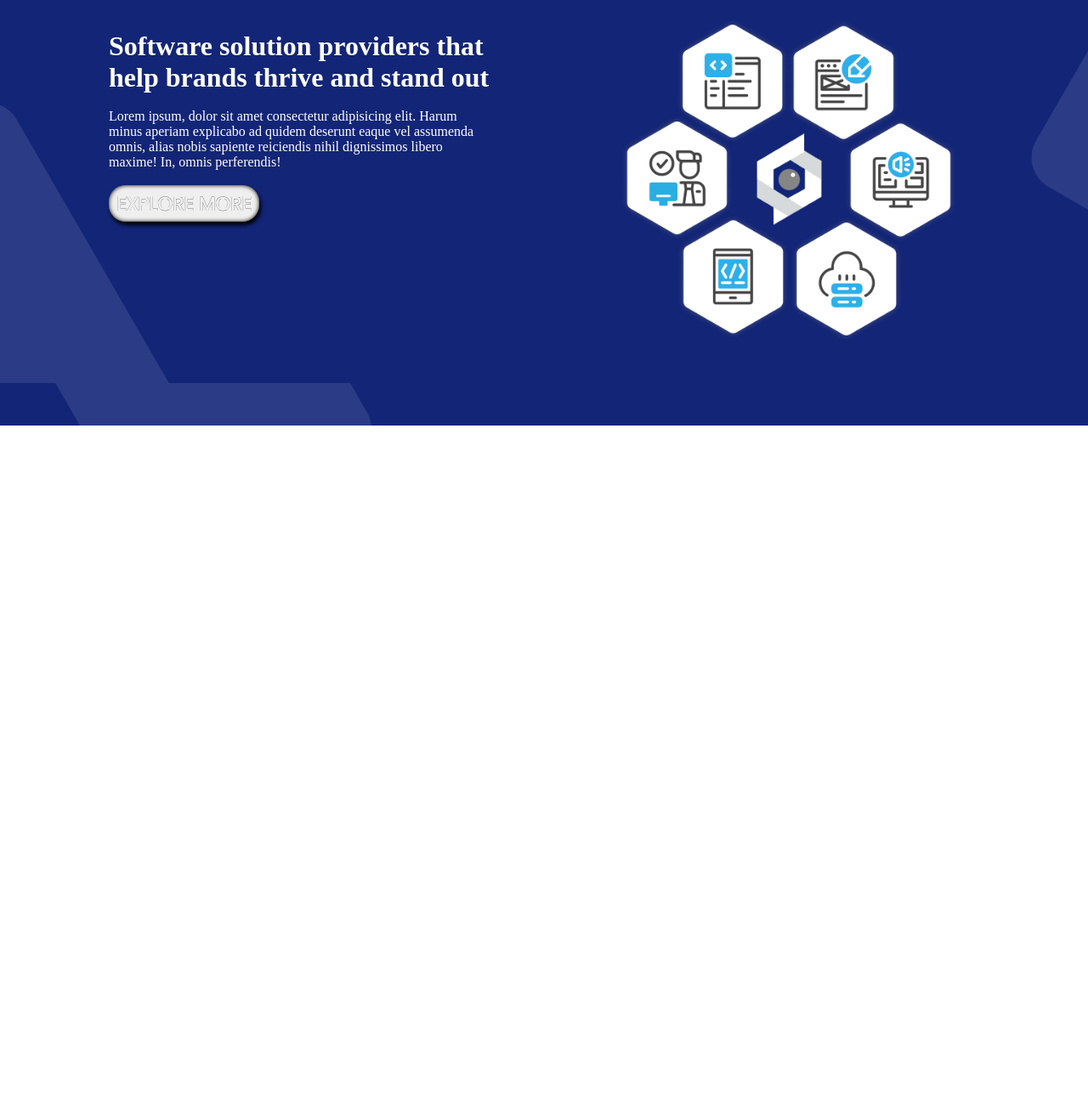
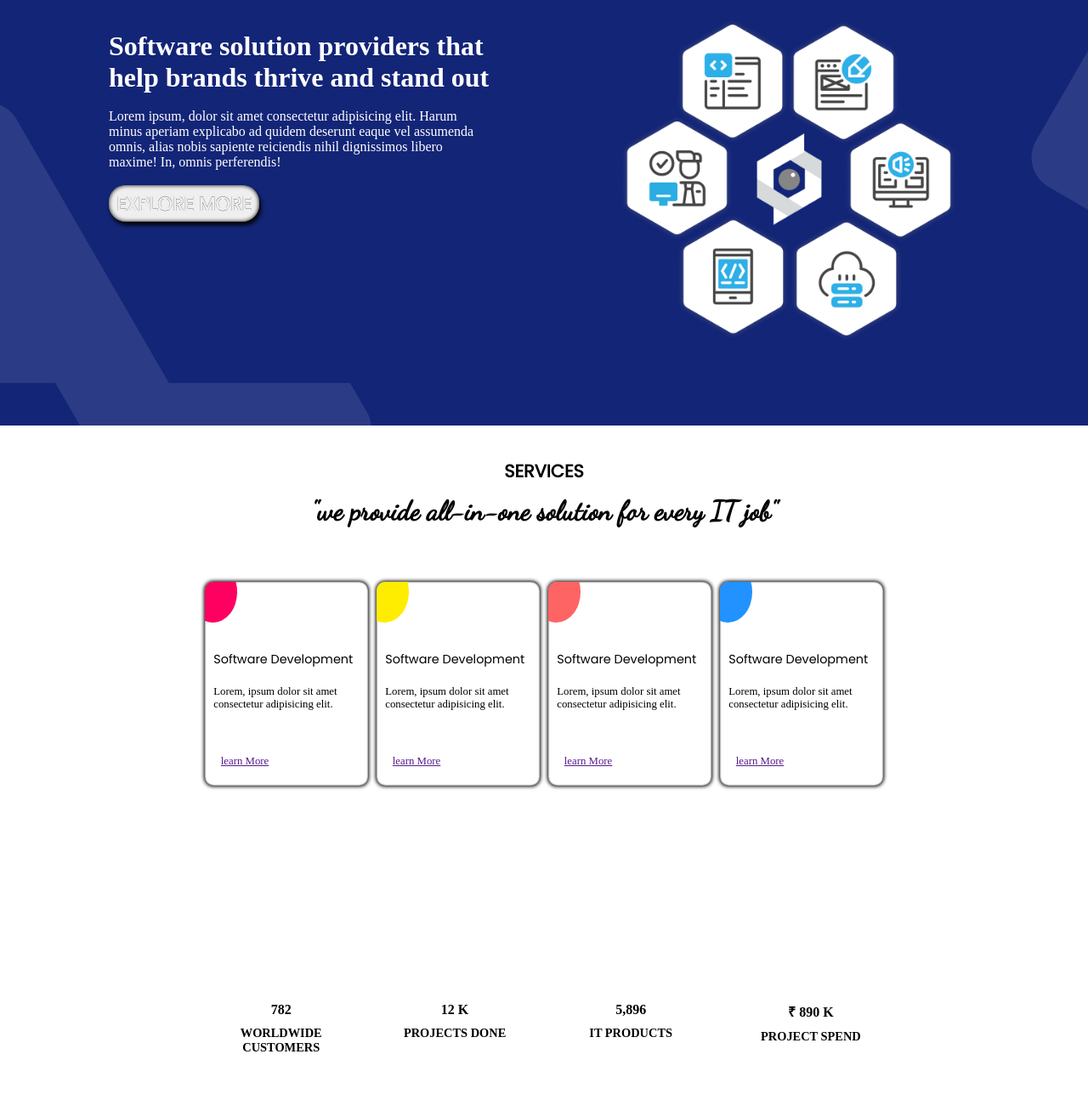
Before and after one commit to JaiiSingh/about-section_and_navbar, a plain HTML site: page index.html in a window 1280 px wide. Shown: the part 299-1600 px from the top of the page at 85% size. Before the commit the page ends 800 px from the top, so only its background shows below. Drawn offline with Linux system fonts and the light colour scheme.

Commit message:
services section updated

```diff
--- a/index.html
+++ b/index.html
@@ -9,7 +9,8 @@
 </head>
 
 <body>
-    <div class="container">
+    <section id="home">
+        <div class="home-container">
             <nav class="navbar">
                     <button class="btn">
                         <div class="btn-bg"></div>
@@ -63,6 +64,55 @@
             </div>
             <img src="./service icon.png" alt="services icon">
         </div>
+    </section>
+
+
+    <section id="services">
+        <div class="service-container">
+            <h3>services</h5>
+            <p>&quot;we provide all-in-one solution for every IT job&quot;</p>
+            <div class="s-cards">
+                <div class="s-card-body">
+                   <div> <h4>Software Development</h4>
+                    <p>Lorem, ipsum dolor sit amet consectetur adipisicing elit.</p>
+                    <a href="">learn More</a></div>
+                    <div class="s-card-bg-circle s-card-c1"></div>
+                </div>
+                <div class="s-card-body">
+                    <div> <h4>Software Development</h4>
+                        <p>Lorem, ipsum dolor sit amet consectetur adipisicing elit.</p>
+                        <a href="">learn More</a></div>
+                        <div class="s-card-bg-circle s-card-c2"></div>
+                </div>
+                <div class="s-card-body">
+                    <div> <h4>Software Development</h4>
+                        <p>Lorem, ipsum dolor sit amet consectetur adipisicing elit.</p>
+                        <a href="">learn More</a></div>
+                        <div class="s-card-bg-circle s-card-c3"></div>
+                </div>
+                <div class="s-card-body">
+                    <div> <h4>Software Development</h4>
+                        <p>Lorem, ipsum dolor sit amet consectetur adipisicing elit.</p>
+                        <a href="">learn More</a></div>
+                        <div class="s-card-bg-circle s-card-c4"></div>
+                </div>
+            </div>
+            <div class="company-info">
+                <div class="customers">
+                    <h4>782</h4>
+                    <p>worldwide customers</p>
+                </div>
+                <div class="projects"> <h4>12 K</h4>
+                    <p>projects done</p></div>
+                <div class="product"> <h4>5,896</h4>
+                    <p>it products</p></div>
+                <div class="spent">
+                    <h4>&#x20B9; 890 K</h4>
+                    <p>project spend</p>
+                </div>
+            </div>
+        </div>
+    </section>
 </body>
 
 </html>
--- a/style.css
+++ b/style.css
@@ -1,4 +1,4 @@
-@import url('https://fonts.googleapis.com/css2?family=Poppins&display=swap');
+@import url('https://fonts.googleapis.com/css2?family=Dancing+Script&family=Poppins&display=swap');
 
 
 *{
@@ -9,10 +9,9 @@
 body{
     text-align: center;
 }
-.container{
-    width: 100vw;
+.home-container{
+    width: 100%;
     height: 100vh;
-    /* background-color: #132577; */
     background-image: url(./banner\ background.png);
     position: relative;
 }
@@ -121,7 +120,7 @@ body{
     margin-bottom: 4%;
  }
 
-.container>img{
+.home-container>img{
     max-width: 35%;
     position: absolute;
     right: 10%;
@@ -162,3 +161,135 @@ body{
     scale: 1.02;
     transition: all .3s ease;
 }
+
+
+.service-container{
+    display: flex;
+    flex-direction: column;
+    width: 100%;
+    height: 100vh;
+    position: relative;
+}
+.service-container > h3{
+    margin-top: 3%;
+    font-size: 1.3rem;
+    text-transform: uppercase;
+    font-family: 'Poppins', sans-serif;
+}
+.service-container>p{
+    font-weight: 600;
+    font-size: 2rem;
+    margin: 0%  auto;
+    margin-top: 1%;
+    width:50%;
+    font-family: 'Dancing Script', cursive;
+}
+
+.s-cards{
+    display: flex;
+    justify-content: center;
+    margin: 0% auto;
+    margin-top: 5%;
+    gap: 10px;
+    width: 80%;
+}
+.s-card-body{
+    padding: 1%;
+    width: 15vw;
+    height: 30vh;
+    box-shadow: 0 0 4px 1px black, inset 0 0 2px black;
+    border-radius: 10px;
+    overflow: hidden;
+    position: relative;
+}
+
+.s-card-body div:nth-child(1){
+    display: flex;
+    flex-direction: column;
+    text-align: left;
+    justify-content: center;
+    gap: 20px;
+    width: 100%;
+    height: 100%;
+    position: relative;
+    z-index: 3;
+}
+
+.s-card-body div:nth-child(1)>h4{
+    font-size: .9rem;
+    font-family: 'Poppins',sans-serif;
+    font-weight: 500;
+}
+.s-card-body div:nth-child(1)> p{
+    font-size: .8rem;
+}
+.s-card-body div:nth-child(1)>a{
+    font-size: .8rem;
+    position: absolute;
+    bottom: 5%;
+    left: 5%;
+}
+.s-card-bg-circle{
+   width: 30%;
+   height: 30%;
+   top: -10%;
+   left: -10%;
+    border-radius: 50%;
+    position: absolute;
+    z-index: 2;
+    transition: all .2s ease-in-out;
+}
+.s-card-body:hover .s-card-bg-circle{
+    width: 150%;
+    height: 150%;
+    left: -25%;
+    top: -30%;
+}
+.s-card-c1{
+    background-color: #FF0060;
+}
+.s-card-c2{
+background-color: #FFED00;
+}
+.s-card-c3{
+background-color: #FF6464;
+}
+.s-card-c4{
+background-color: #2192FF;
+}
+
+.company-info{
+    display: flex;
+    width: 80%;
+    justify-content: center;
+    gap: 20px;
+    padding: 4%;
+    text-align: center;
+    position: absolute;
+    bottom: 0;
+    /* margin: 0% auto; */
+    left: 10%;
+}
+.customers,.projects,.products,.spent{
+    display: block;
+    width: 20%;
+    position: relative;
+}
+.customers{
+    left: -5%;
+}
+.projects{
+    left: -5%;
+}
+.products{
+    left: -5%;
+}
+.spent{
+    right: -5.5%;
+}
+.company-info p{
+    margin-top: 10px;
+    font-size: .9rem;
+    font-weight: 600;
+    text-transform: uppercase;
+}
```
Lines whose indentation alone changed are shown as unchanged.
